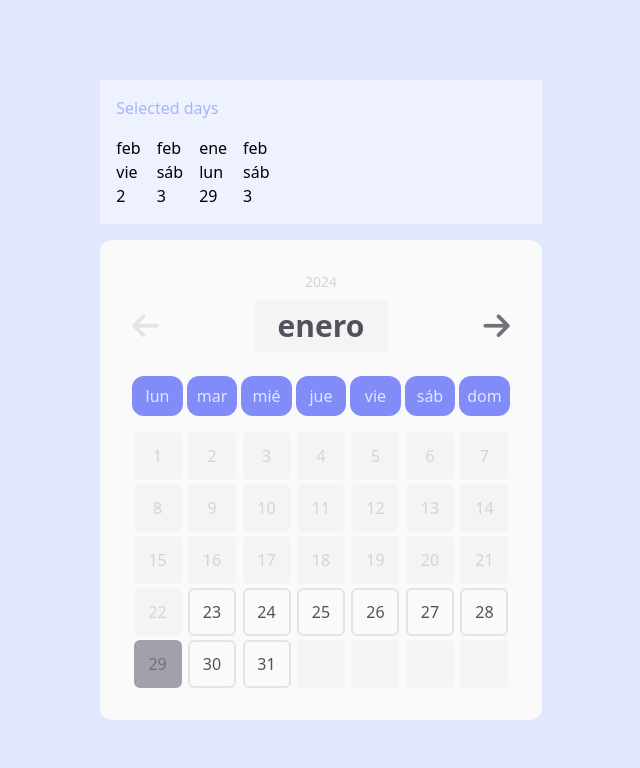
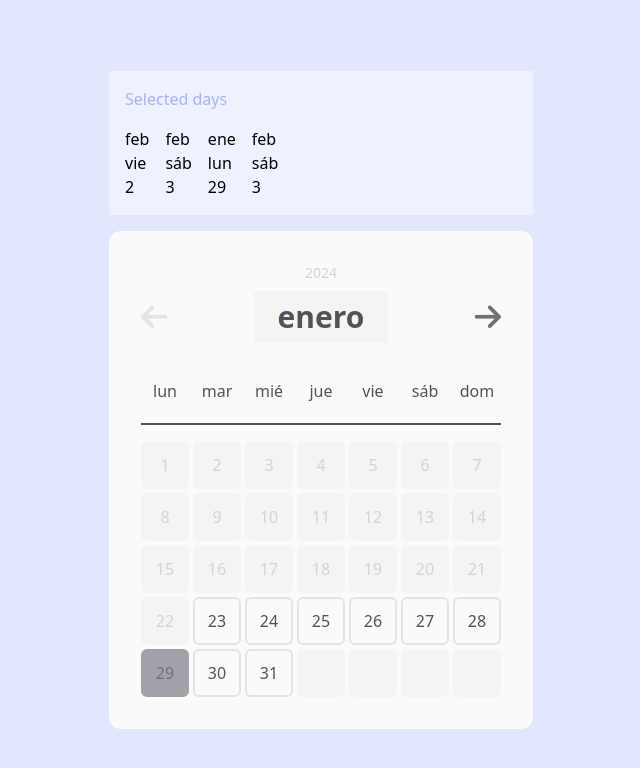
Before and after one commit to MMadlos/cronos-app, a React (Vite) app: page / in a window 1280 px wide. Shown: the top 768 px of the page, without its empty margins (319-959 px from the left). Built offline with nearby package versions, Linux system fonts and the light colour scheme.

Commit message:
Add same styles to weekdays cells

```diff
--- a/src/components/CalendarBody.jsx
+++ b/src/components/CalendarBody.jsx
@@ -24,14 +24,14 @@ export default function CalendarBody({
 		>
 			<div
 				id="weekDays"
-				className="grid w-full grid-cols-7 gap-1 text-center"
+				className="grid w-full grid-cols-7 items-center justify-items-center gap-1 border-b-2 border-zinc-600 pb-2"
 			>
 				{allWeekDays.map((day, index) => {
 					return (
 						<button
 							key={index}
 							data-week-index={index + 1}
-							className="rounded-xl bg-indigo-400 p-2 text-indigo-100 hover:cursor-pointer hover:opacity-50"
+							className="flex size-12 items-center justify-center rounded-md border-2 border-transparent bg-zinc-50 font-medium text-zinc-600 hover:cursor-pointer hover:bg-zinc-200"
 						>
 							{day}
 						</button>
```
